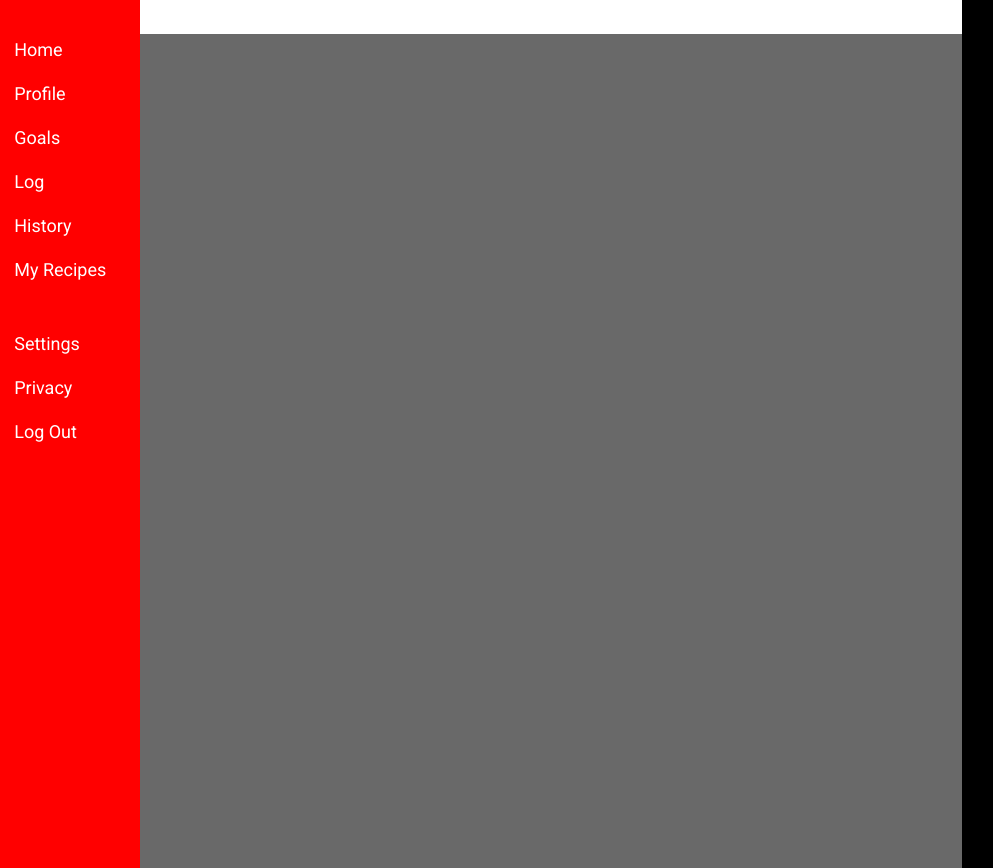
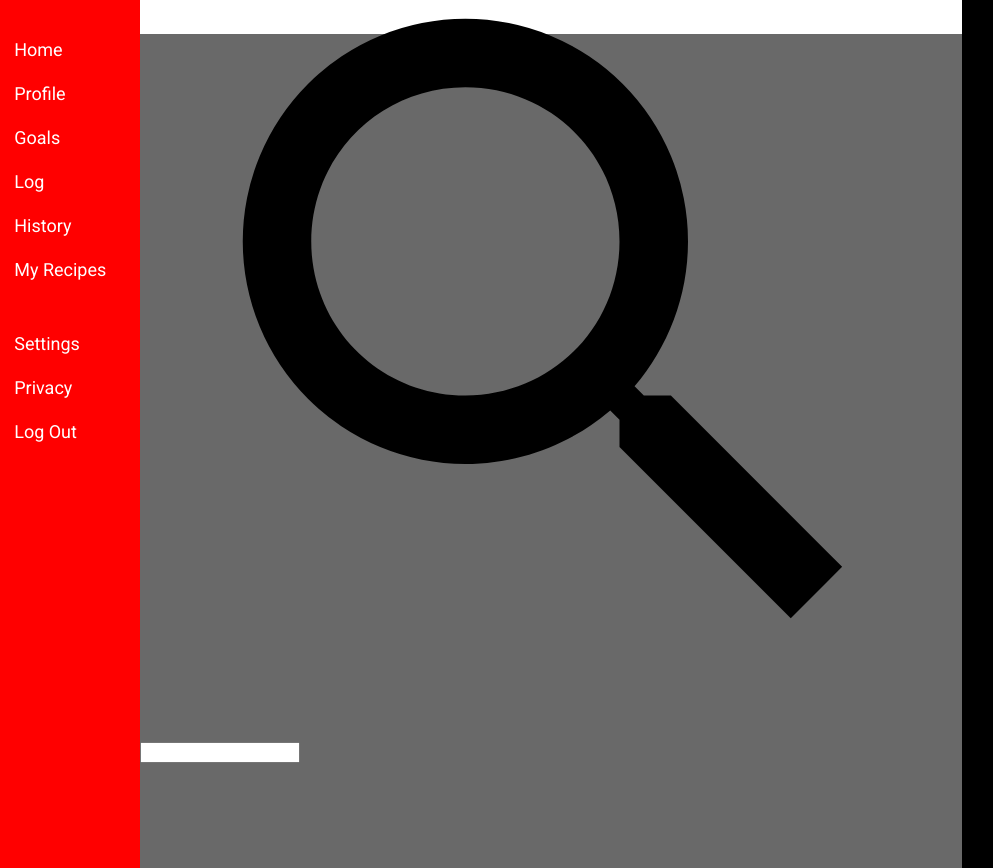
Before and after one commit to jackpotier/foodTracker, a plain HTML site: page index.html in a window 1280 px wide. Shown: the part 84-952 px from the top of the page, 190-1183 px from the left. Drawn offline with Linux system fonts and the light colour scheme.

Commit message:
adding search bar row

```diff
--- a/index.html
+++ b/index.html
@@ -61,7 +61,12 @@
         </nav>
         <div class="content">
             <header>
-                <div id="hRow1"></div>
+                <div id="hRow1">
+                    <div id="searchTab">
+                        <svg xmlns="http://www.w3.org/2000/svg" viewBox="0 0 24 24"><title>magnify</title><path d="M9.5,3A6.5,6.5 0 0,1 16,9.5C16,11.11 15.41,12.59 14.44,13.73L14.71,14H15.5L20.5,19L19,20.5L14,15.5V14.71L13.73,14.44C12.59,15.41 11.11,16 9.5,16A6.5,6.5 0 0,1 3,9.5A6.5,6.5 0 0,1 9.5,3M9.5,5C7,5 5,7 5,9.5C5,12 7,14 9.5,14C12,14 14,12 14,9.5C14,7 12,5 9.5,5Z" /></svg>
+                        <input type="text" id="searchBar" name="searchBar"></input>
+                    </div>
+                </div>
                 <div id="hRow2"></div>
             </header>
             <body>
```
